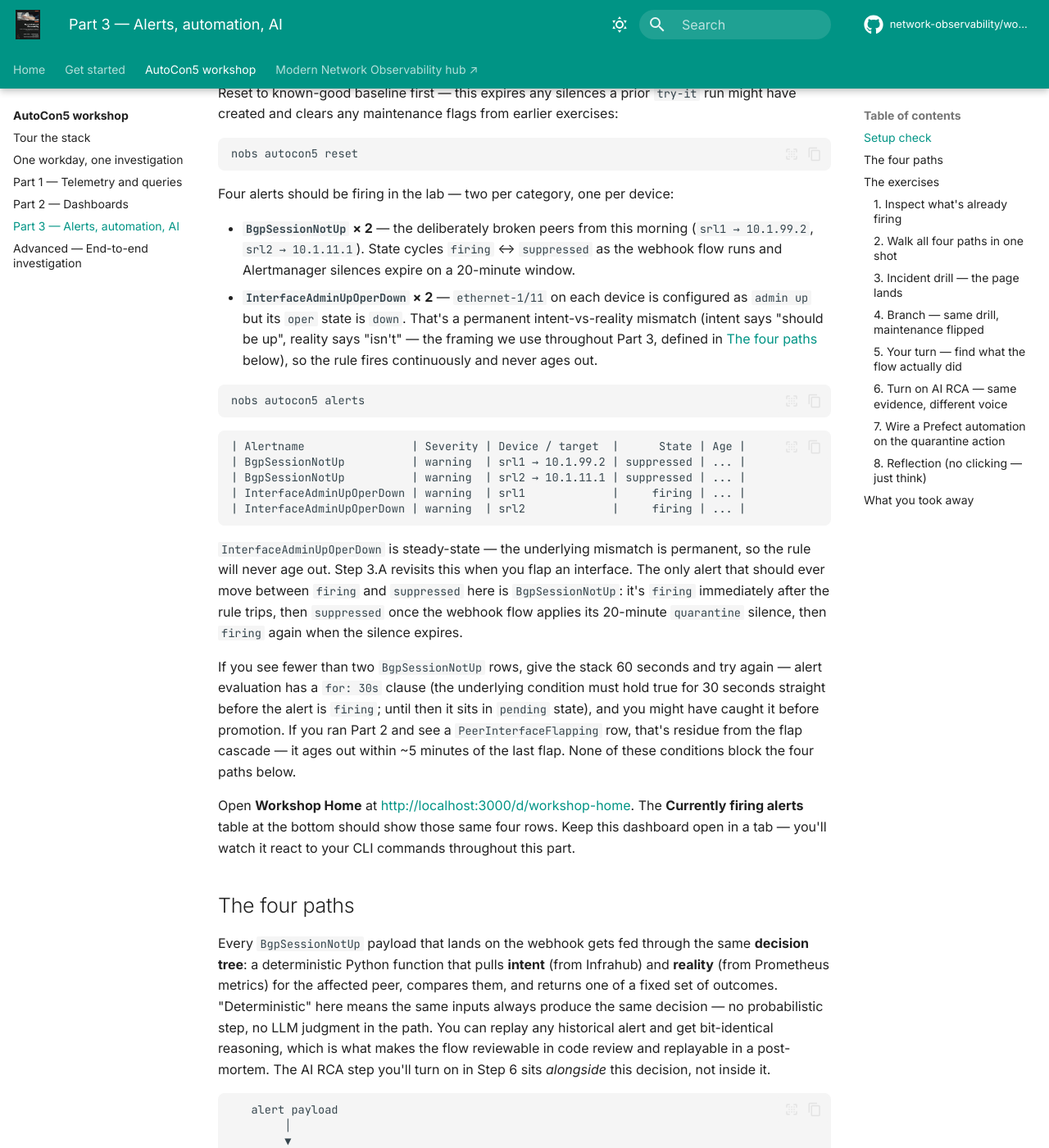
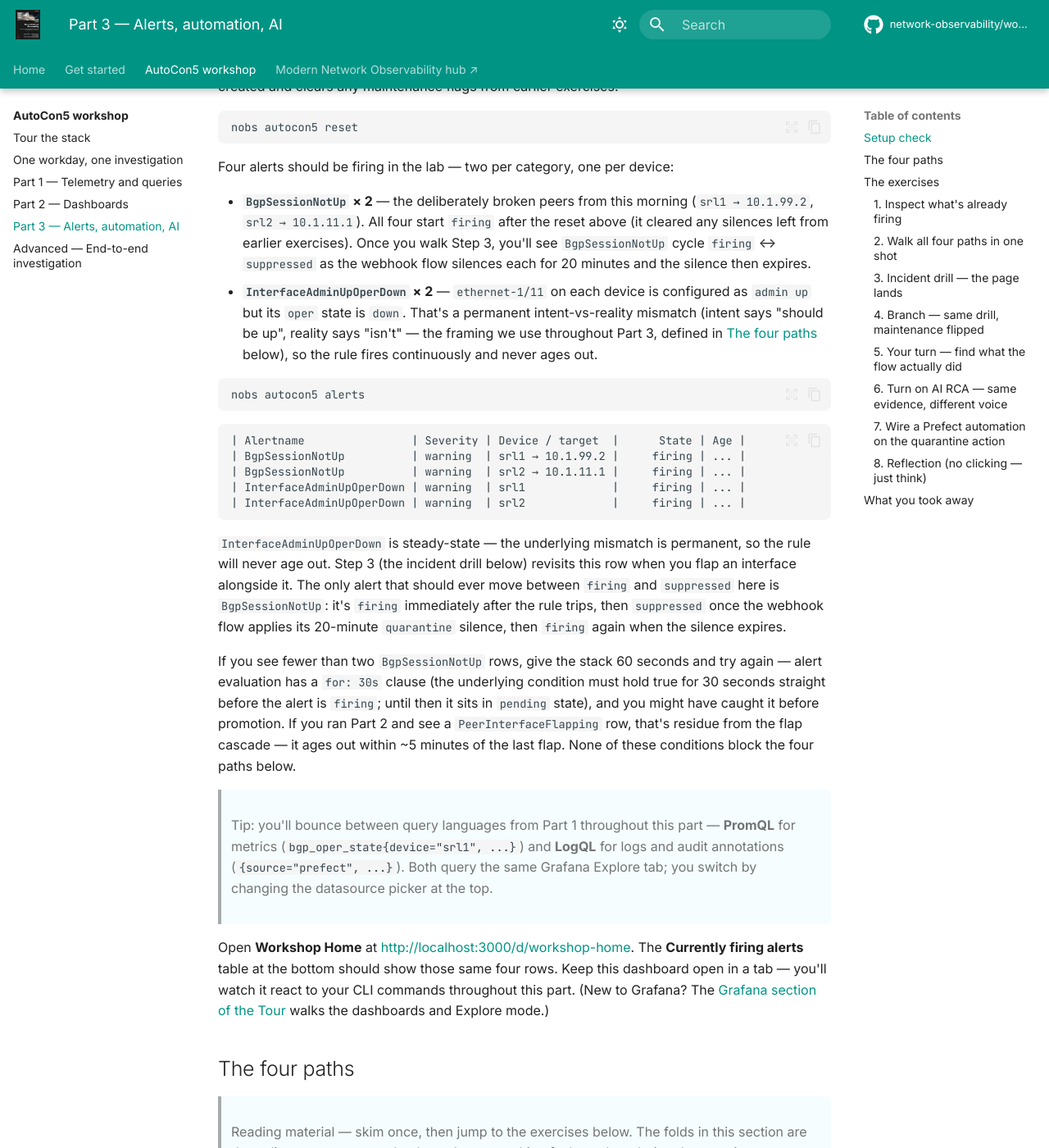
Before and after one commit to network-observability/workshops, an MkDocs documentation site: the page built from docs/workshop/part-3.md, in a window 1280 px wide and 1400 px high, scrolled down 3051 px. Shown: the whole window at 82% size. Built offline with MkDocs 1.6.1 and Material for MkDocs 9.7.7, drawn with Linux system fonts in a browser that asks for light colours; comment, search, counter and statistics services are not loaded; some of the changed text lies outside the part shown.

Commit message:
docs(autocon5): newbie audit fixes for Part 3 + hero alignment
Walked Part 3 in the lab as a fresh student. Hero section was visibly
heavier than Parts 1 and 2 because of a large ASCII roadmap; dropped
it (MkDocs' right-side TOC covers the same navigation). Plus eleven
audit edits across the guide, biggest first:

- Setup check alerts table showed `suppressed` for BgpSessionNotUp,
  but immediately after `nobs autocon5 reset` (which the doc just told
  the student to run) they're `firing`. Corrected the table to match
  post-reset reality, then reordered the `firing` ↔ `suppressed`
  cycle framing to land *after* the table.
- "Flip three lines" in Step 6's .env edit was actually two changes
  plus one informational comment — clarified.
- Step 5 expected-counts table was tight (`1-3` for AI RCA empty row
  doesn't survive even a single try-it run after Step 6) — relaxed to
  "a few" / "several — grows with every try-it run".
- Introduced `try-it --auto` and `nobs autocon5 evidence` with a
  one-line context sentence at first use each.
- Added Tour links where a newbie meets a tool for the first time:
  Grafana in Setup Check, Prefect in Step 7, Alertmanager beside the
  `silence_id` callout.
- Added a one-line PromQL vs LogQL reminder in Setup Check.
- Reworded "container env is baked at create-time" in plain English.
- Replaced the opaque "Step 3.A revisits this" forward-reference with
  a concrete pointer.
- Step 7 JSON paste mechanics were ambiguous — split the parameters
  into a field-by-field list so the JSON snippet goes into one
  specific form input.
- Hero ASCII Steps 1-8 roadmap removed — MkDocs Material's TOC sidebar
  renders the same navigation; the ASCII added visual weight even when
  collapsed.

````diff
--- a/workshops/autocon5/guides/part-3-alerts-automation-ai.md
+++ b/workshops/autocon5/guides/part-3-alerts-automation-ai.md
@@ -6,64 +6,7 @@
 
 > *"Watch what happens automatically. The flow's going to handle this without us. Then I'll walk you through the four cases it covers, and you can drive each one yourself. By the end of the hour you'll know exactly what the automation can and can't do for you — and which calls still belong to a human."*
 
-Drive each of the four alert paths by hand, watch the Prefect workflow decide what to do with each, then optionally turn on the AI RCA step and compare its narrative against the deterministic policy.
-
-??? info "Visual — the full arc, Steps 1 through 8"
-
-    ```text
-                              Setup
-                                │
-                                ▼
-                          ┌─────────────┐
-                          │  Step 1     │  inspect what's firing
-                          └──────┬──────┘  (2 suppressed rows)
-                                 │
-                                 ▼
-                          ┌─────────────┐
-                          │  Step 2     │  try-it --auto
-                          └──────┬──────┘  (4 paths in 30s)
-                                 │
-                                 ▼
-                          ┌─────────────┐
-                          │  Step 3     │  incident drill:
-                          │  flap →     │   A. page lands
-                          │  proceed    │   B. investigate (evidence)
-                          └──────┬──────┘   C. flow decided
-                                 │           D. recovery
-                                 ▼
-                          ┌─────────────┐
-                          │  Step 4     │  same drill,
-                          │  maintenance│  maintenance=true
-                          │  → skip     │  → opposite decision
-                          └──────┬──────┘
-                                 │
-                                 ▼
-                          ┌─────────────┐
-                          │  Step 5     │  unguided LogQL
-                          │  what did   │  sum by (decision)
-                          │  the flow do│   (count_over_time …)
-                          └──────┬──────┘
-                                 │
-                                 ▼
-                          ┌─────────────┐
-                          │  Step 6     │  AI RCA on (demo provider)
-                          │  same       │  same evidence →
-                          │  evidence,  │   two annotations
-                          │  two voices │
-                          └──────┬──────┘
-                                 │
-                                 ▼
-                          ┌─────────────┐
-                          │  Step 7     │  compose another
-                          │  Prefect    │  trigger → match → action
-                          │  automation │  (one layer up)
-                          └──────┬──────┘
-                                 │
-                                 ▼
-                          ┌─────────────┐
-                          │  Step 8     │  reflection
-                          └─────────────┘
-    ```
+Drive each of the four alert paths by hand, watch the Prefect workflow decide what to do with each, then optionally turn on the AI RCA step and compare its narrative against the deterministic policy. By the end you'll have seen all four decisions land in the audit log and know which calls still belong to a human.
 
 ## Setup check
 
@@ -75,7 +18,7 @@
 
 Four alerts should be firing in the lab — two per category, one per device:
 
-- **`BgpSessionNotUp` × 2** — the deliberately broken peers from this morning (`srl1 → 10.1.99.2`, `srl2 → 10.1.11.1`). State cycles `firing` ↔ `suppressed` as the webhook flow runs and Alertmanager silences expire on a 20-minute window.
+- **`BgpSessionNotUp` × 2** — the deliberately broken peers from this morning (`srl1 → 10.1.99.2`, `srl2 → 10.1.11.1`). All four start `firing` after the reset above (it cleared any silences left from earlier exercises). Once you walk Step 3, you'll see `BgpSessionNotUp` cycle `firing` ↔ `suppressed` as the webhook flow silences each for 20 minutes and the silence then expires.
 - **`InterfaceAdminUpOperDown` × 2** — `ethernet-1/11` on each device is configured as `admin up` but its `oper` state is `down`. That's a permanent intent-vs-reality mismatch (intent says "should be up", reality says "isn't" — the framing we use throughout Part 3, defined in [The four paths](#the-four-paths) below), so the rule fires continuously and never ages out.
 
 ```bash
@@ -84,19 +27,23 @@
 
 ```
 | Alertname                | Severity | Device / target  |      State | Age |
-| BgpSessionNotUp          | warning  | srl1 → 10.1.99.2 | suppressed | ... |
-| BgpSessionNotUp          | warning  | srl2 → 10.1.11.1 | suppressed | ... |
+| BgpSessionNotUp          | warning  | srl1 → 10.1.99.2 |     firing | ... |
+| BgpSessionNotUp          | warning  | srl2 → 10.1.11.1 |     firing | ... |
 | InterfaceAdminUpOperDown | warning  | srl1             |     firing | ... |
 | InterfaceAdminUpOperDown | warning  | srl2             |     firing | ... |
 ```
 
-`InterfaceAdminUpOperDown` is steady-state — the underlying mismatch is permanent, so the rule will never age out. Step 3.A revisits this when you flap an interface. The only alert that should ever move between `firing` and `suppressed` here is `BgpSessionNotUp`: it's `firing` immediately after the rule trips, then `suppressed` once the webhook flow applies its 20-minute `quarantine` silence, then `firing` again when the silence expires.
+`InterfaceAdminUpOperDown` is steady-state — the underlying mismatch is permanent, so the rule will never age out. Step 3 (the incident drill below) revisits this row when you flap an interface alongside it. The only alert that should ever move between `firing` and `suppressed` here is `BgpSessionNotUp`: it's `firing` immediately after the rule trips, then `suppressed` once the webhook flow applies its 20-minute `quarantine` silence, then `firing` again when the silence expires.
 
 If you see fewer than two `BgpSessionNotUp` rows, give the stack 60 seconds and try again — alert evaluation has a `for: 30s` clause (the underlying condition must hold true for 30 seconds straight before the alert is `firing`; until then it sits in `pending` state), and you might have caught it before promotion. If you ran Part 2 and see a `PeerInterfaceFlapping` row, that's residue from the flap cascade — it ages out within ~5 minutes of the last flap. None of these conditions block the four paths below.
 
-Open **Workshop Home** at <http://localhost:3000/d/workshop-home>. The **Currently firing alerts** table at the bottom should show those same four rows. Keep this dashboard open in a tab — you'll watch it react to your CLI commands throughout this part.
+> Tip: you'll bounce between query languages from Part 1 throughout this part — **PromQL** for metrics (`bgp_oper_state{device="srl1", ...}`) and **LogQL** for logs and audit annotations (`{source="prefect", ...}`). Both query the same Grafana Explore tab; you switch by changing the datasource picker at the top.
+
+Open **Workshop Home** at <http://localhost:3000/d/workshop-home>. The **Currently firing alerts** table at the bottom should show those same four rows. Keep this dashboard open in a tab — you'll watch it react to your CLI commands throughout this part. (New to Grafana? The [Grafana section of the Tour](../../../docs/workshop/tour.md#grafana-dashboards-and-explore) walks the dashboards and Explore mode.)
 
 ## The four paths
+
+> Reading material — skim once, then jump to the exercises below. The folds in this section are deep dives you can come back to when something feels unclear during the exercises.
 
 Every `BgpSessionNotUp` payload that lands on the webhook gets fed through the same **decision tree**: a deterministic Python function that pulls **intent** (from Infrahub) and **reality** (from Prometheus metrics) for the affected peer, compares them, and returns one of a fixed set of outcomes. "Deterministic" here means the same inputs always produce the same decision — no probabilistic step, no LLM judgment in the path. You can replay any historical alert and get bit-identical reasoning, which is what makes the flow reviewable in code review and replayable in a post-mortem. The AI RCA step you'll turn on in Step 6 sits *alongside* this decision, not inside it.
 
@@ -261,6 +208,8 @@
 
 > *"This walks every path in one shot. Don't worry about following each one — just watch what fires and what gets annotated. We'll go slowly the second time around."*
 
+`try-it --auto` is the workshop's pre-built rehearsal command — it walks every path with synthetic payloads so you see the whole arc in 30 seconds before driving each path by hand.
+
 ```bash
 nobs autocon5 try-it --auto
 ```
@@ -391,7 +340,7 @@
 
 #### B. Investigate — pull the evidence bundle
 
-Before the flow's decision lands, look at the same evidence the flow is about to see:
+Before the flow's decision lands, look at the same evidence the flow is about to see. `nobs autocon5 evidence` is the workshop's CLI shortcut that bundles up the SoT lookup + metric snapshot + recent logs in one go — exactly what the flow's `collect_evidence` task pulls.
 
 ```bash
 nobs autocon5 evidence srl1 10.1.2.2
@@ -521,7 +470,7 @@
 ![Prefect flow run for the cascade-driven quarantine_bgp on srl1:10.1.2.2](../../../docs/assets/screenshots/prefect-flow-run-cascade-peer-dark.png#only-dark){ .screenshot loading=lazy }
 
 - The full six-task graph for the `proceed` path: `collect_evidence → evaluate_policy → annotate_decision → ai_rca → quarantine → annotate_action`.
-- Per-task logs for *this* run: `collect_evidence` shows the SoT lookup + metrics snapshot the flow pulled — the same shape you just saw at the CLI. `evaluate_policy` shows the two-stage decision. `quarantine` shows the `silence_id` Alertmanager returned.
+- Per-task logs for *this* run: `collect_evidence` shows the SoT lookup + metrics snapshot the flow pulled — the same shape you just saw at the CLI. `evaluate_policy` shows the two-stage decision. `quarantine` shows the `silence_id` (the unique handle Alertmanager assigns to a silence — you can use it later to expire the silence early; see the [Alertmanager section of the Tour](../../../docs/workshop/tour.md#alertmanager-the-alert-router-and-silence-store)) returned by Alertmanager.
 - Task tags on the task nodes: `device:srl1`, `peer_address:10.1.2.2`, `afi_safi:ipv4-unicast`, `action:quarantine`. Tags live on tasks (not the parent flow run), so the natural way to find a specific flow run in the list is by name (`quarantine_bgp | srl1:10.1.2.2`) rather than by tag filter. Step 2's UI tour used the synthetic `try-it` runs; this is the same view on *your* live event.
 
 #### D. Recovery beat
@@ -739,12 +688,12 @@
 **You should land on a query that returns a small handful of rows** — something like:
 
 ```
-| decision  | count |
-| proceed   |   1-3 |
-| skip      |   1-2 |
-| resolved  |   1-2 |
-| (empty)   |   1-3 |  ← AI RCA annotations, which carry an `ai_rca` label, not `decision`
-| stop      |   0-1 |  ← only present if an alert beat Infrahub schema load (see "four paths" above)
+| decision  | count                                                            |
+| proceed   | a few                                                            |
+| skip      | a few                                                            |
+| resolved  | a few                                                            |
+| (empty)   | several — grows with every `try-it` run (AI RCA annotations, which carry an `ai_rca` label, not `decision`) |
+| stop      | 0 (would only appear if an alert beat Infrahub schema load — see "four paths" above) |
 ```
 
 The exact counts depend on how many paths you've driven by hand on top of `try-it`. The `stop` row may or may not be there — both states are valid. If you get a single row total, you've collapsed too aggressively. If you get dozens of rows, you've left a high-cardinality label unaggregated.
@@ -753,7 +702,7 @@
 
 > *"Would an LLM narrative have helped at 2am? Let's see one. We ship a demo provider that returns a canned, evidence-grounded narrative — no API key needed. If you have one, swap to `openai` or `anthropic` instead."*
 
-By default the AI step runs but writes the disabled-fallback annotation you've been seeing since Step 1. Flip three lines in `.env` to enable the **demo** provider:
+By default the AI step runs but writes the disabled-fallback annotation you've been seeing since Step 1. Flip two lines in `.env` to enable the **demo** provider (the third line below is a no-op reminder, only relevant if you're using a real provider):
 
 ```bash
 ENABLE_AI_RCA=true
@@ -761,7 +710,7 @@
 # AI_RCA_MODEL, OPENAI_API_KEY, ANTHROPIC_API_KEY — only needed for the real providers
 ```
 
-Container env is baked at create-time, so `docker compose restart` won't pick up the change — `prefect-flows` needs to be re-created:
+Docker reads `.env` only when a container is first created, not on every restart — so a plain restart won't pick up your change. The `nobs autocon5 up` command below recreates `prefect-flows` so the new settings take effect:
 
 ```bash
 nobs autocon5 up
@@ -850,19 +799,18 @@
 
 > *"Same intent → match → action pattern as the alert pipeline, one layer up. The flow ran. Now you want something to happen *when* the flow ran — a notification, a follow-up workflow, a webhook to your incident tooling. Prefect's `Automations` are that hook."*
 
-Open the Prefect UI's Automations page: <http://localhost:4200/automations>.
+Open the Prefect UI's Automations page: <http://localhost:4200/automations>. (New to Prefect? The [Prefect section of the Tour](../../../docs/workshop/tour.md#prefect-workflows-deployments-runs) explains workflows, deployments, and runs.)
 
 1. Click **New automation**.
 2. **Trigger** → **Flow run state changed**. Pick the flow `quarantine-bgp-flow`. Target state: `Completed`.
 3. **Action** → choose one:
-    - **Run a deployment** (simplest, no setup) — chain to another flow. Pick the `alert-receiver` deployment and paste this into the parameters form (the UI pre-fills the schema from the deployment; you fill the values):
-        ```json
-        {
-          "alertname": "automation-fired",
-          "status": "firing",
-          "alert_group": {"alerts": [{"labels": {"device": "srl1", "peer_address": "10.1.2.2", "afi_safi_name": "ipv4-unicast"}}], "groupLabels": {"alertname": "automation-fired"}, "status": "firing"}
-        }
-        ```
+    - **Run a deployment** (simplest, no setup) — chain to another flow. Pick the `alert-receiver` deployment. The UI generates a form with one input per parameter the deployment expects. Fill it from the snippet below:
+        - **`alertname`**: `automation-fired`
+        - **`status`**: `firing`
+        - **`alert_group`**: paste this JSON object as-is (everything from `{` to `}`):
+            ```json
+            {"alerts": [{"labels": {"device": "srl1", "peer_address": "10.1.2.2", "afi_safi_name": "ipv4-unicast"}}], "groupLabels": {"alertname": "automation-fired"}, "status": "firing"}
+            ```
         This is the same payload shape Step 4B used as a direct trigger — the automation will kick `alert-receiver` with a synthesised alert each time `quarantine_bgp_flow` completes.
     - **Send a notification** — needs a notification block (Slack, Discord, Mattermost, PagerDuty, email, etc.) configured with credentials first. None ship pre-wired in the lab. Skip unless you have a target system you want to wire up live.
 4. Save the automation.
````
